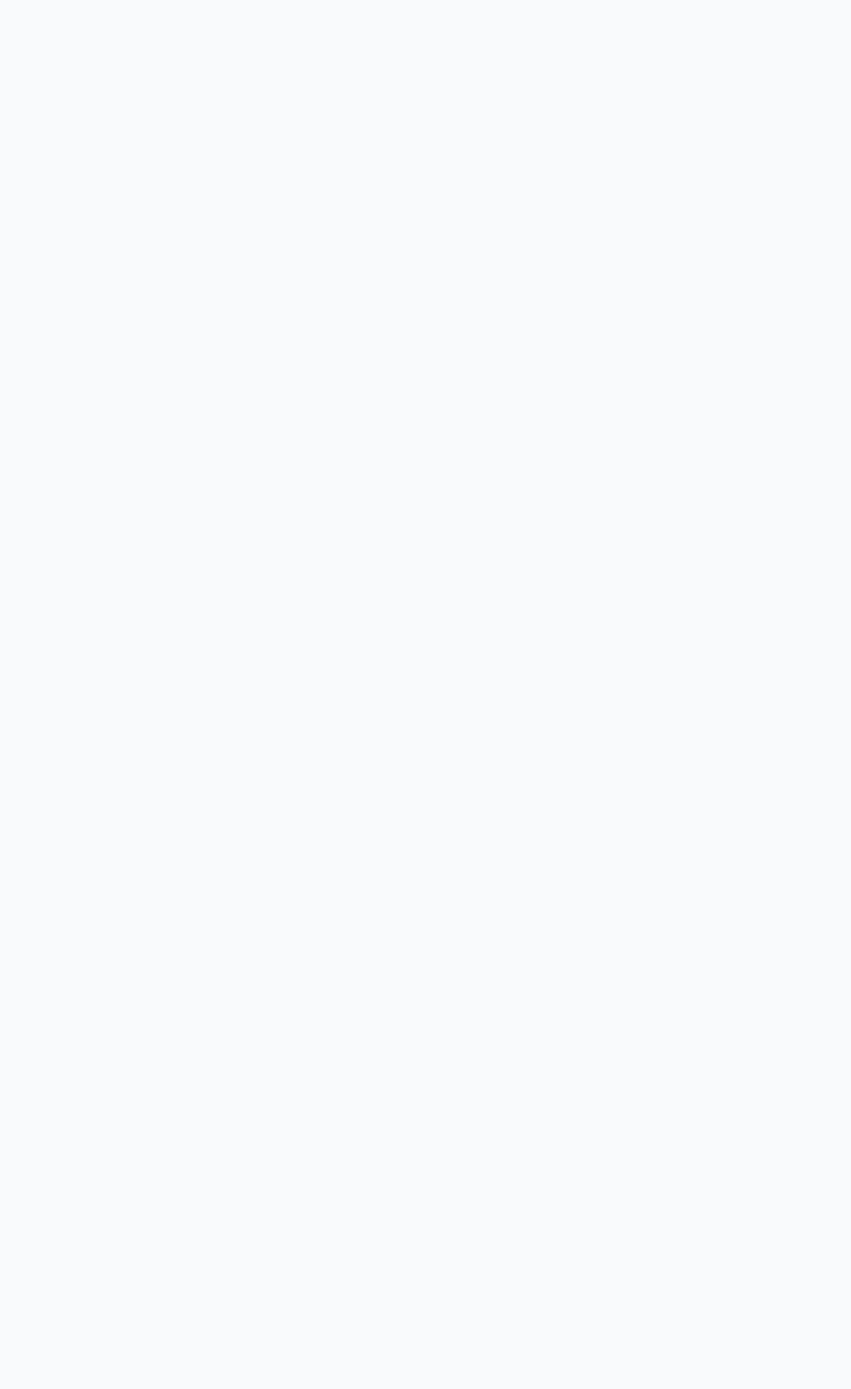
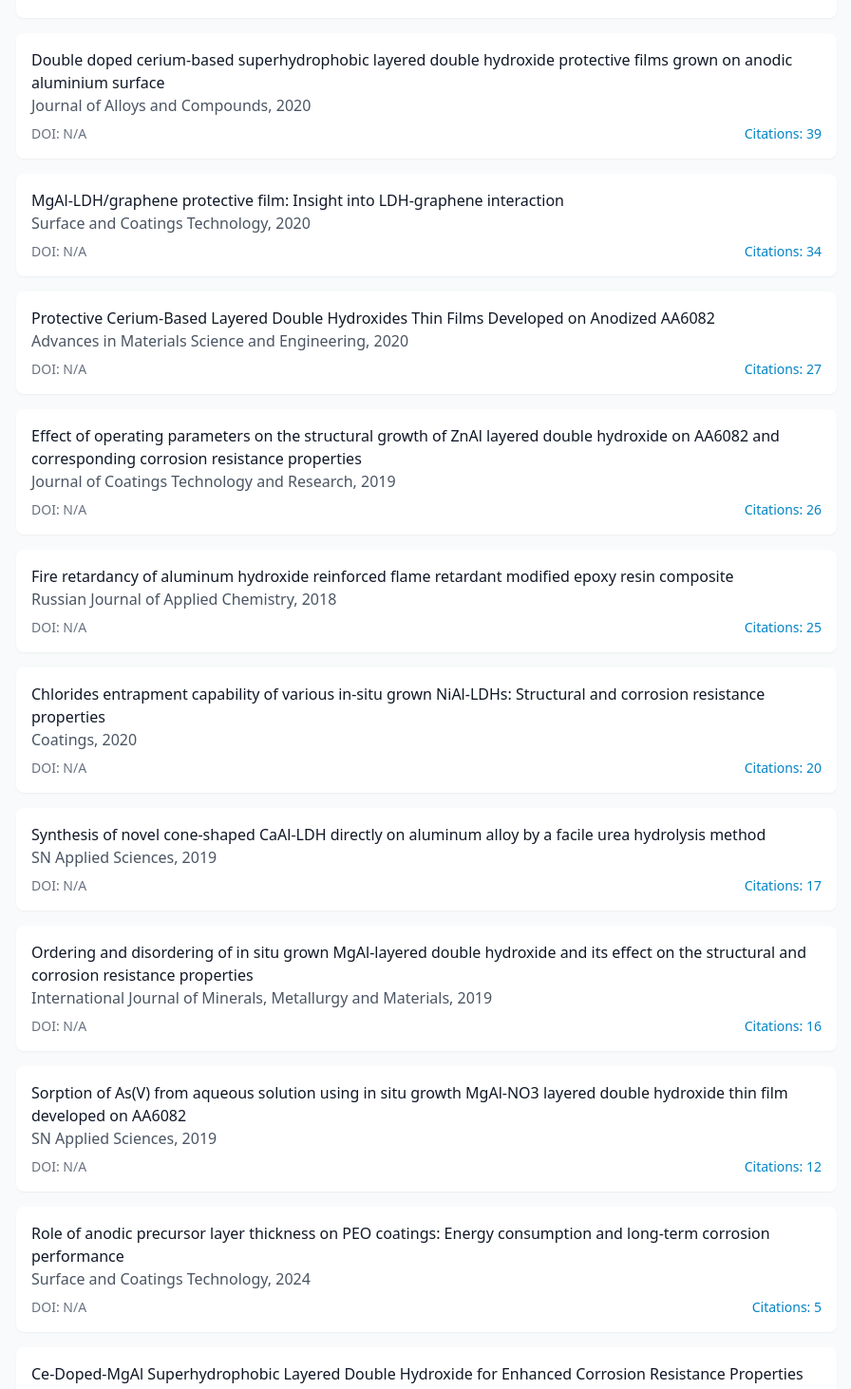
Before and after one commit to Muhammad-Abdullah012/researcher-page-template, a Svelte app: page / in a window 1280 px wide. Shown: the part 1565-3028 px from the top of the page at 95% size, without its empty margins (191-1087 px from the left). Before the commit the page ends 1312 px from the top, so only its background shows below. Built offline with nearby package versions, Linux system fonts and the light colour scheme; no server answers.

Commit message:
revert changes

```diff
--- a/src/App.svelte
+++ b/src/App.svelte
@@ -1,11 +1,6 @@
 <script lang="ts">
   import ThemeToggle from "./lib/ThemeToggle.svelte";
-  import { fetchCitations } from "./lib/utils/fetchCitations";
 
-  const rssFeedUrl =
-    "https://scholar.google.com/citations?user=a7COTC8AAAAJ&hl=en&cstart=0&pagesize=100";
-
-  let isLoading = true;
   const researcher = {
     name: "Dr. Muhammad Ahsan Iqbal",
     title: "Postdoc MSCA (Chemical and Materials)",
@@ -41,7 +36,128 @@
         year: "2010 - 2014",
       },
     ],
-    publications: [] as any[],
+    publications: [
+      {
+        title:
+          "Effect of synthesis conditions on the controlled growth of MgAl-LDH corrosion resistance film: structure and corrosion resistance properties",
+        journal: "Coatings",
+        year: "2019",
+        doi: "N/A",
+        citations: 64,
+      },
+      {
+        title:
+          "The effect of the surface morphologies on the corrosion resistance of in situ growth MgAl-LDH based conversion film on AA6082",
+        journal: "Surface and Coatings Technology",
+        year: "2018",
+        doi: "N/A",
+        citations: 54,
+      },
+      {
+        title:
+          "Layered double hydroxide protective films developed on aluminum and aluminum alloys: synthetic methods and anti-corrosion mechanisms",
+        journal: "Coatings",
+        year: "2020",
+        doi: "N/A",
+        citations: 52,
+      },
+      {
+        title:
+          "In situ growth of a CaAl-NO3--layered double hydroxide film directly on an aluminum alloy for corrosion resistance",
+        journal: "Dalton Transactions",
+        year: "2020",
+        doi: "N/A",
+        citations: 51,
+      },
+      {
+        title:
+          "Double doped cerium-based superhydrophobic layered double hydroxide protective films grown on anodic aluminium surface",
+        journal: "Journal of Alloys and Compounds",
+        year: "2020",
+        doi: "N/A",
+        citations: 39,
+      },
+      {
+        title:
+          "MgAl-LDH/graphene protective film: Insight into LDH-graphene interaction",
+        journal: "Surface and Coatings Technology",
+        year: "2020",
+        doi: "N/A",
+        citations: 34,
+      },
+      {
+        title:
+          "Protective Cerium-Based Layered Double Hydroxides Thin Films Developed on Anodized AA6082",
+        journal: "Advances in Materials Science and Engineering",
+        year: "2020",
+        doi: "N/A",
+        citations: 27,
+      },
+      {
+        title:
+          "Effect of operating parameters on the structural growth of ZnAl layered double hydroxide on AA6082 and corresponding corrosion resistance properties",
+        journal: "Journal of Coatings Technology and Research",
+        year: "2019",
+        doi: "N/A",
+        citations: 26,
+      },
+      {
+        title:
+          "Fire retardancy of aluminum hydroxide reinforced flame retardant modified epoxy resin composite",
+        journal: "Russian Journal of Applied Chemistry",
+        year: "2018",
+        doi: "N/A",
+        citations: 25,
+      },
+      {
+        title:
+          "Chlorides entrapment capability of various in-situ grown NiAl-LDHs: Structural and corrosion resistance properties",
+        journal: "Coatings",
+        year: "2020",
+        doi: "N/A",
+        citations: 20,
+      },
+      {
+        title:
+          "Synthesis of novel cone-shaped CaAl-LDH directly on aluminum alloy by a facile urea hydrolysis method",
+        journal: "SN Applied Sciences",
+        year: "2019",
+        doi: "N/A",
+        citations: 17,
+      },
+      {
+        title:
+          "Ordering and disordering of in situ grown MgAl-layered double hydroxide and its effect on the structural and corrosion resistance properties",
+        journal: "International Journal of Minerals, Metallurgy and Materials",
+        year: "2019",
+        doi: "N/A",
+        citations: 16,
+      },
+      {
+        title:
+          "Sorption of As(V) from aqueous solution using in situ growth MgAl-NO3 layered double hydroxide thin film developed on AA6082",
+        journal: "SN Applied Sciences",
+        year: "2019",
+        doi: "N/A",
+        citations: 12,
+      },
+      {
+        title:
+          "Role of anodic precursor layer thickness on PEO coatings: Energy consumption and long-term corrosion performance",
+        journal: "Surface and Coatings Technology",
+        year: "2024",
+        doi: "N/A",
+        citations: 5,
+      },
+      {
+        title:
+          "Ce-Doped-MgAl Superhydrophobic Layered Double Hydroxide for Enhanced Corrosion Resistance Properties",
+        journal: "Solids",
+        year: "2021",
+        doi: "N/A",
+        citations: 5,
+      },
+    ],
     contact: {
       email: "miqbal@ucm.es",
       googleScholar:
@@ -49,17 +165,6 @@
       orcid: "0000-0002-1733-2744",
     },
   };
-
-  fetchCitations(rssFeedUrl)
-    .then((data) => {
-      researcher.publications = data;
-    })
-    .catch((error) => {
-      console.error(error);
-    })
-    .finally(() => {
-      isLoading = false;
-    });
 </script>
 
 <main class="min-h-screen bg-gray-50 dark:bg-gray-900 transition-colors">
@@ -134,15 +239,6 @@
       <h2 class="text-2xl font-semibold text-gray-900 dark:text-white mb-4">
         Publications
       </h2>
-      {#if isLoading}
-        <div class="text-center">
-          <span class="loader"></span>
-        </div>
-      {:else if researcher.publications.length === 0}
-        <p class="text-center text-gray-700 dark:text-gray-300">
-          No publications found.
-        </p>
-      {/if}
       <div class="space-y-4">
         {#each researcher.publications as pub}
           <div class="bg-white dark:bg-gray-800 p-4 rounded-lg shadow-sm">
@@ -150,7 +246,7 @@
               {pub.title}
             </h3>
             <p class="text-gray-600 dark:text-gray-300">
-              {pub.journal}
+              {pub.journal}, {pub.year}
             </p>
             <div class="flex justify-between items-center mt-2">
               <p class="text-gray-500 dark:text-gray-400 text-sm">
```
